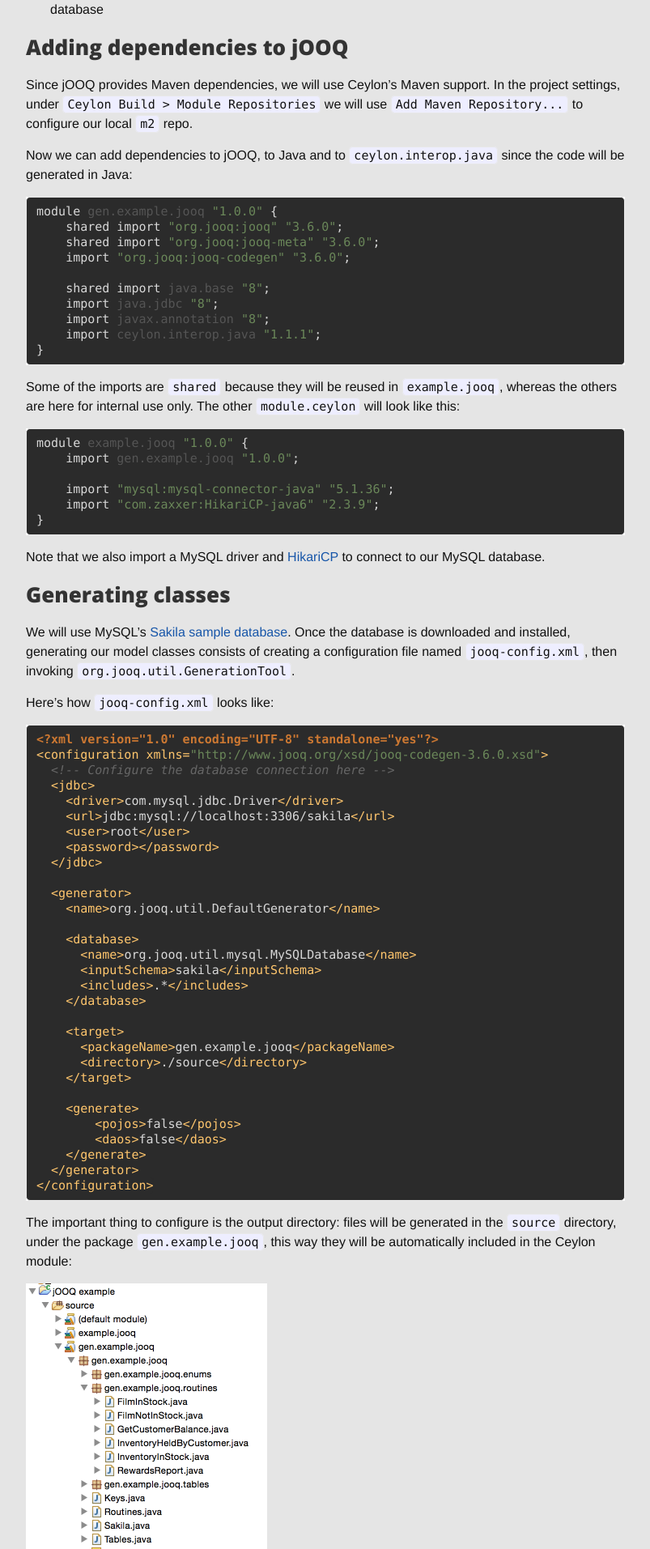
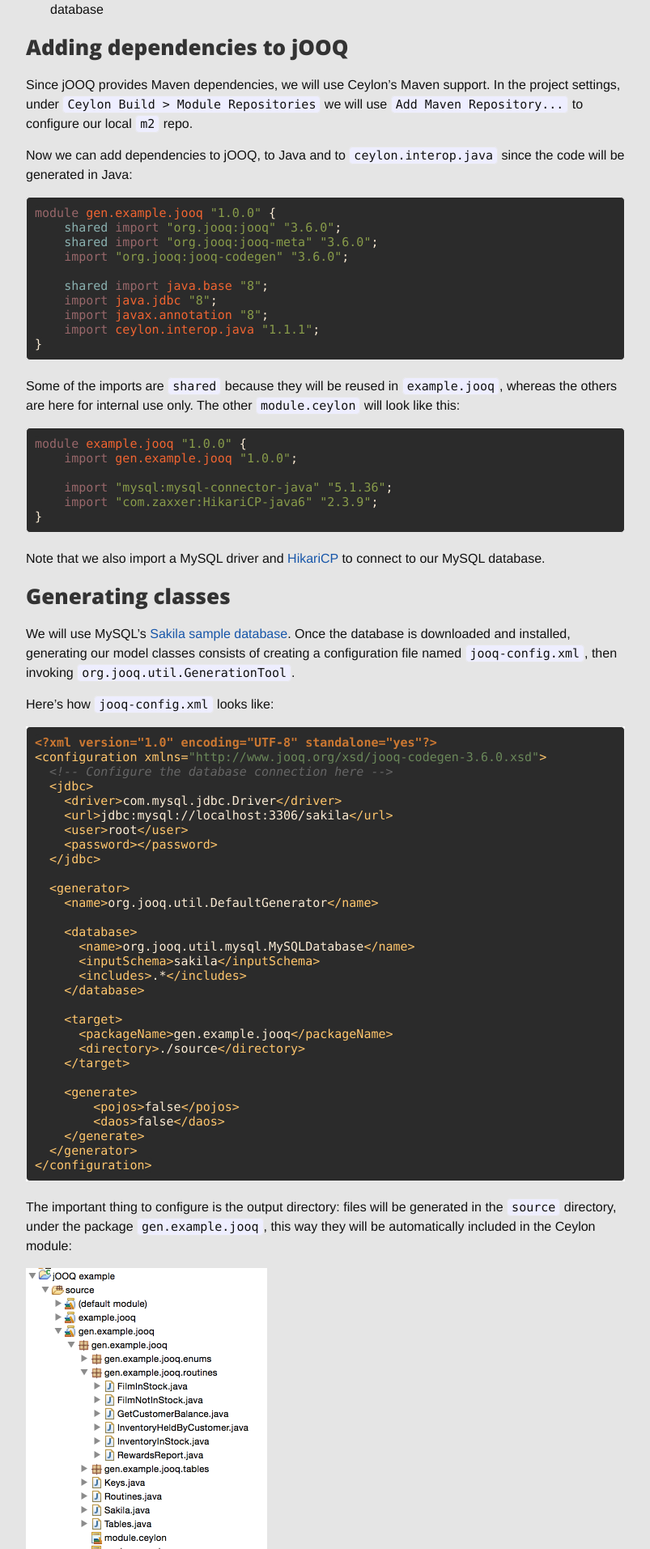
Before and after one commit to bjansen/bjansen.github.io, a Jekyll site: the page built from _posts/2015-08-24-ceylon-plus-jooq-equals-heart.markdown, in a window 1280 px wide. Shown: the part 723-2636 px from the top of the page at 81% size, without its empty margins (238-1041 px from the left). Built offline with Jekyll 4.4.1, drawn with Linux system fonts in a browser that asks for light colours; Markdown is read by kramdown in place of the engine named in the settings; comment, search, counter and statistics services are not loaded; some of the changed text lies outside the part shown.

Commit message:
Use a JS highlighter for Ceylon snippets, otherwise they look ugly.

```diff
--- a/_config.yml
+++ b/_config.yml
@@ -24,3 +24,4 @@
     values:
       language: "fr"
       excerpt_separator: "<!-- more -->"
+      use_js_highlighter: false
--- a/_includes/head.html
+++ b/_includes/head.html
@@ -7,8 +7,21 @@
   <meta name="description" content="{% if page.excerpt %}{{ page.excerpt | strip_html | strip_newlines | truncate: 160 }}{% else %}{{ site.description }}{% endif %}">
 
   <link rel="stylesheet" href="{{ "/css/main.css" | prepend: site.baseurl }}">
+  {% if page.use_js_highlighter == true %}<link rel="stylesheet" href="{{ "/css/darkula.css" | prepend: site.baseurl }}">{% endif %}
   <link rel="canonical" href="{{ page.url | replace:'index.html','' | prepend: site.baseurl | prepend: site.url }}">
   <link rel="alternate" type="application/rss+xml" title="{{ site.title }}" href="{{ "/feed.xml" | prepend: site.baseurl | prepend: site.url }}" />
 
   <link href="//fonts.googleapis.com/css?family=Open+Sans:300italic,400italic,600italic,700italic,800italic,400,300,600,700,800" rel="stylesheet" type="text/css">
+
+  {% if page.use_js_highlighter == true %}
+  <script src="{{ "/js/rainbow.min.js" | prepend: site.baseurl }}"></script>
+  <script src="{{ "/js/ceylon.js" | prepend: site.baseurl }}"></script>
+  <script>
+  Rainbow.onHighlight(function(block, language) {
+    if (block.innerHTML.substring(0, 1) === '\n') {
+      block.innerHTML = block.innerHTML.substring(1);
+    }
+  });
+  </script>
+  {% endif %}
 </head>
--- a/_posts/2015-08-24-ceylon-plus-jooq-equals-heart.markdown
+++ b/_posts/2015-08-24-ceylon-plus-jooq-equals-heart.markdown
@@ -24,7 +25,7 @@
 
 Now we can add dependencies to jOOQ, to Java and to `ceylon.interop.java` since the code will be generated in Java:
 
-{% highlight ceylon %}
+<pre><code data-language="ceylon">
 module gen.example.jooq "1.0.0" {
     shared import "org.jooq:jooq" "3.6.0";
     shared import "org.jooq:jooq-meta" "3.6.0";
@@ -35,18 +36,18 @@
     import javax.annotation "8";
     import ceylon.interop.java "1.1.1";
 }
-{% endhighlight %}
+</code></pre>
 
 Some of the imports are `shared` because they will be reused in `example.jooq`, whereas the others are here for internal use only. The other `module.ceylon` will look like this:
 
-{% highlight ceylon %}
+<pre><code data-language="ceylon">
 module example.jooq "1.0.0" {
     import gen.example.jooq "1.0.0";
 
     import "mysql:mysql-connector-java" "5.1.36";
     import "com.zaxxer:HikariCP-java6" "2.3.9";
 }
-{% endhighlight %}
+</code></pre>
 
 Note that we also import a MySQL driver and [HikariCP](http://brettwooldridge.github.io/HikariCP/) to connect to our MySQL database.
 
@@ -99,7 +100,7 @@
 
 We are now ready to produce actual code to query the database. To do that, we need to configure a data source. We will be using an `object`, since this is obviously a singleton:
 
-{% highlight ceylon %}
+<pre><code data-language="ceylon">
 object dataSource extends HikariDataSource() {
 
     shared void setup() {
@@ -111,11 +112,11 @@
         dataSource = mysqlDS;
     }
 }
-{% endhighlight %}
+</code></pre>
 
 We can now query the database, for example the table `Actors`:
 
-{% highlight ceylon %}
+<pre><code data-language="ceylon">
 shared void run() {
     dataSource.setup();
 
@@ -127,13 +128,13 @@
         print("Actor ``actor.firstName`` ``actor.lastName``");
     }
 }
-{% endhighlight %}
+</code></pre>
 
 We can easily iterate over a `Result<ActorRecord>` because it implements `java.lang.Iterable`, which can be adapted to a `ceylon.language.Iterable` using `CeylonIterable`.
 
 Let's see how more complex cases work:
 
-{% highlight ceylon %}
+<pre><code data-language="ceylon">
 value overdueRentals = dsl.select(
         concat(customer.\iLAST_NAME,
                DSL.val(javaString(" ")),
@@ -157,11 +158,11 @@
     print("Customer ``rental.value1()``, phone ``rental.value2()``,
             title ``rental.value3()``");
 }
-{% endhighlight %}
+</code></pre>
 
 This time, I used import aliases to transform things like `Rental.\IRENTAL` into a user-friendly `rental`:
 
-{% highlight ceylon %}
+<pre><code data-language="ceylon">
 import gen.example.jooq.tables {
     Actor,
     Customer {
@@ -172,7 +173,7 @@
     },
     ...
 }
-{% endhighlight %}
+</code></pre>
 
 ## Making things more Ceylon-friendly
 
@@ -212,7 +213,7 @@
 
 After having regenerated our classes, the previous sample code feels more natural and ceylonic:
 
-{% highlight ceylon %}
+<pre><code data-language="ceylon">
 ...
 .from(rental)
 .join(customer).on(rental.customerId.eq(customer.customerId))
@@ -221,19 +222,19 @@
 .join(film).on(inventory.filmId.eq(film.filmId))
 .where(rental.returnDate.isNull())
 ...
-{% endhighlight %}
+</code></pre>
 
 ### Using Ceylon types (`ceylon.language.*`)
 
 You may have noticed that things can get ugly when we have to "force" the use of a Java type instead of a Ceylon type, for example `String`:
 
-{% highlight ceylon %}
+<pre><code data-language="ceylon">
 dsl.select(
     concat(customer.lastName,
            val(javaString(" ")),
            customer.firstName)
 )
-{% endhighlight %}
+</code></pre>
 
 `javaString` is a function that transforms a `ceylon.language.String` into a `java.lang.String`. Without it, jOOQ won't recognize Ceylon types and instead will throw a nasty
 
@@ -241,7 +242,7 @@
 
 Luckily for us, jOOQ also allows us to use our very own [custom types](http://www.jooq.org/doc/3.6/manual/sql-execution/fetching/data-type-conversion/) during [code generation](http://www.jooq.org/doc/3.6/manual/code-generation/custom-data-types/). We just have to implement `org.jooq.Converter`, then configure when to use this converter. Let's see how we can map SQL strings to `ceylon.language.String` instances:
 
-{% highlight ceylon %}
+<pre><code data-language="ceylon">
 import java.lang {
     JString = String,
 }
@@ -255,7 +256,7 @@
 
     shared actual Class<String> toType() => javaClass<String>();
 }
-{% endhighlight %}
+</code></pre>
 
 Next, we have to let the generator know that we would like to use this converter for every string in the database (in `jooq-config.xml`):
 
--- /dev/null
+++ b/css/darkula.css
@@ -0,0 +1,48 @@
+/**
+ * Kimbie (Dark)
+ *
+ * @author Jan T. Sott
+ * @version 1.0.0
+ * @url http://github.com/idleberg/Kimbie-Rainbow
+ */
+pre {
+    background-color: #2B2B2B;
+    word-wrap: break-word;
+    margin: 0px;
+    padding: 10px;
+    color: #fbebd4;
+    font-size: 14px;
+    margin-bottom: 20px;
+}
+
+pre, code {
+    font-family: 'Monaco', courier, monospace;
+}
+
+pre .comment {
+    color: #a57a4c;
+}
+
+pre .variable.global, pre .variable.class, pre .variable.instance {
+    color: #dc3958; /* red */
+}
+
+pre .constant.numeric, pre .constant.language, pre .constant.hex-color, pre .keyword.unit {
+    color: #f79a32; /* orange */
+}
+
+pre .constant, pre .entity, pre .entity.class, pre .support {
+    color: #f06431; /* yellow */
+}
+
+pre .constant.symbol, pre .string {
+    color: #889b4a; /* green */
+}
+
+pre .entity.function, pre .support.css-property, pre .selector {
+    color: #8ab1b0; /* blue */
+}
+
+pre .keyword, pre .storage {
+    color: #98676a; /* purple */
+}
--- /dev/null
+++ b/js/ceylon.js
@@ -0,0 +1,58 @@
+/**
+* Ceylon patterns
+*
+* @author Gavin King
+* @version 1.0.0
+*/
+Rainbow.extend( "ceylon", [
+  /*{
+    name: "constant",
+    pattern: /\b(false|null|true|[A-Z_]+)\b/g
+  },*/
+  {
+    matches: {
+      1: "keyword",
+      3: "support.namespace"
+    },
+    pattern: /(import|module|package)(\s)*((\w|\.)+)/g
+  },
+  {
+    // see http://docs.oracle.com/javase/tutorial/java/nutsandbolts/_keywords.html
+    name: "keyword",
+    pattern: /\b(assembly|module|package|import|alias|class|interface|object|given|value|assign|void|function|new|of|extends|satisfies|abstracts|in|out|return|break|continue|throw|assert|dynamic|if|else|switch|case|for|while|try|catch|finally|then|let|this|outer|super|is|exists|nonempty|while)\b/g
+  },
+  {
+    name: "string",
+    pattern: /"""([^"]|"[^"]|""[^"])*"""|(``|")([^"\\`]|\\.|`[^`"])*(`"|``|")/gm
+  },
+  {
+    name: "char",
+    pattern: /'([^'\\\n]|\\.)*'/gm
+  },
+  {
+    name: "constant.numeric",
+    pattern: /\b(\d|_)+(\.(\d|_)+)?((E|e)(\+|\-)?\d+)?[munpfkMGTP]?\b|(#|\$)[a-zA-Z0-9_]+\b/g
+  },
+  {
+    name: "comment",
+    pattern: /\/\*[\s\S]*?\*\/|(\/\/).*?$/gm
+  },
+  {
+    name: "entity.function",
+    pattern: /\b(shared|abstract|formal|default|actual|variable|deprecated|small|late|literal|doc|by|see|throws|optional|license|tagged|final|native|annotation|sealed)\b/g
+  },
+  {
+    name: "entity.class",
+    pattern: /\\I\w*\b|\b[A-Z]\w*\b/g
+  },
+  {
+    matches: {
+      1: "variable.instance"
+    },
+    pattern: /\.(\\i\w*\b|[a-z_]\w*)\b/g
+  },
+  {
+    name: "variable.global",
+    pattern: /\\i\w*\b|\b(?!(gt|lt|amp);)[a-z_]\w*\b/g
+  }
+], true );
```
Also changed, not shown: other parts of _posts/2015-08-24-ceylon-plus-jooq-equals-heart.markdown (+1 -0 lines), js/rainbow.min.js (added).
